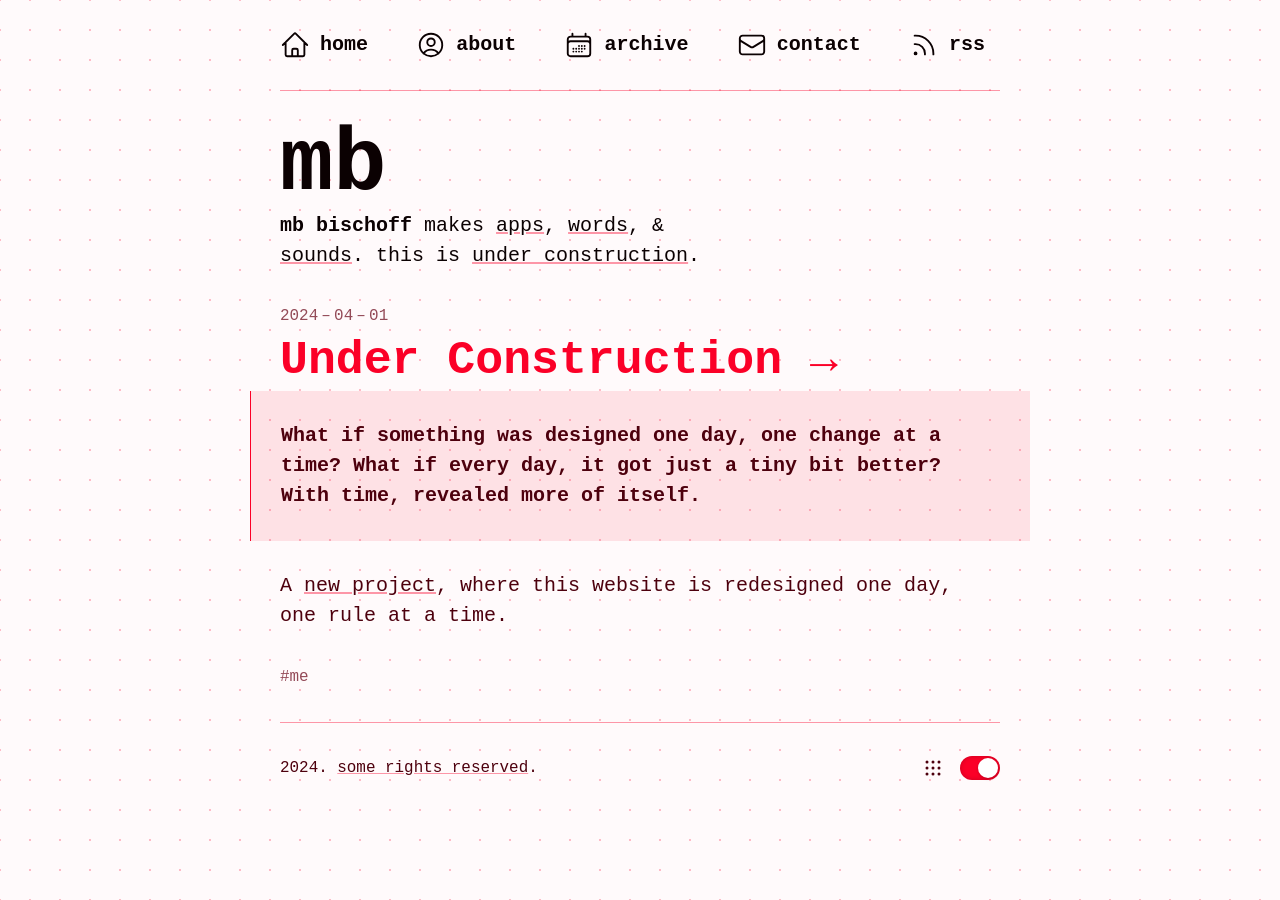
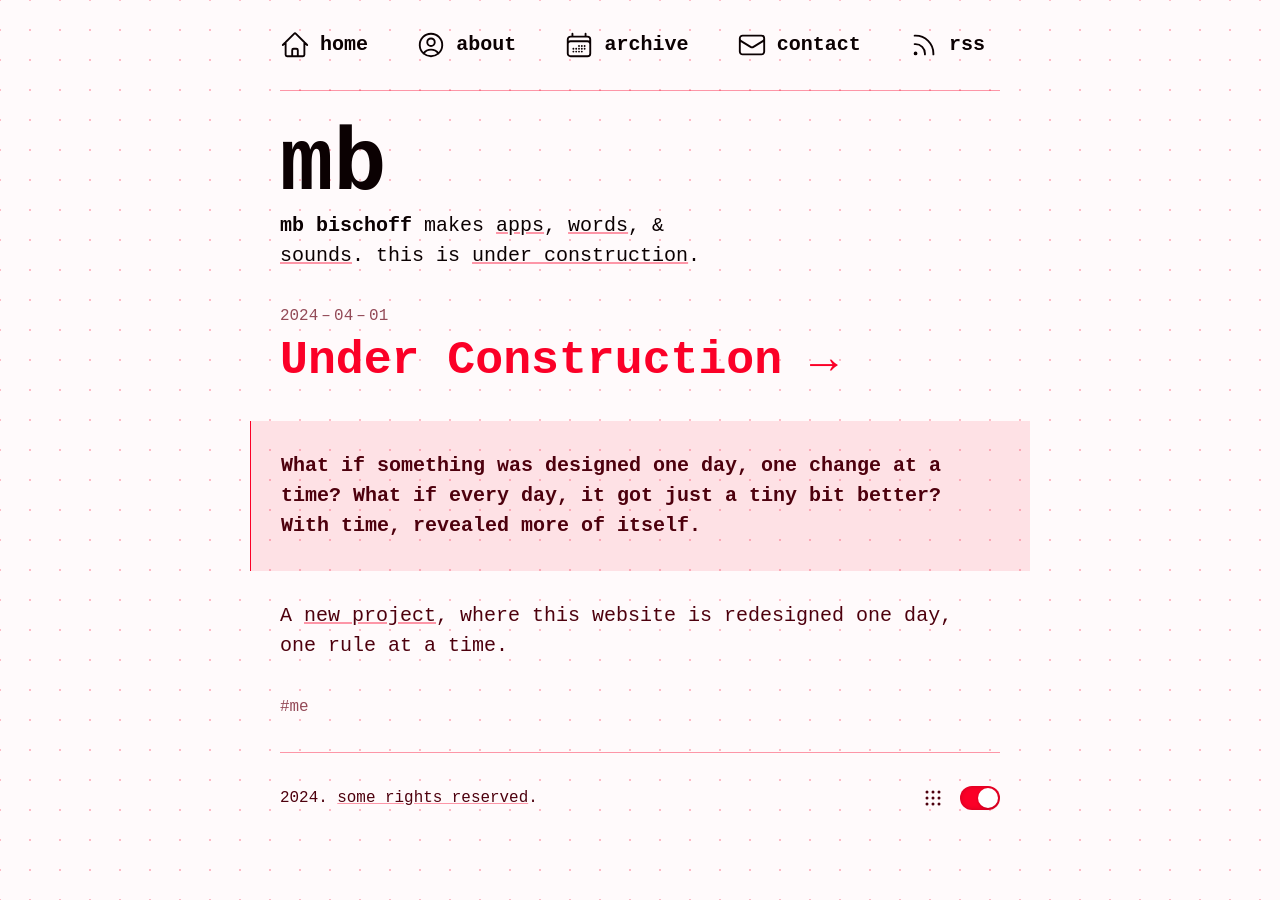
Before and after one commit to mbbischoff/website, a Jekyll site: the page built from _posts/2024-04-01-now-under-construction.markdown, in a window 1280 px wide. Built offline with Jekyll 4.4.1, drawn with Linux system fonts in a browser that asks for light colours; some web fonts are replaced; comment, search, counter and statistics services are not loaded; a style sheet for code colours, icons or effects is not loaded.

Commit message:
Blockquote spacing

```diff
--- a/_sass/base/_typography.scss
+++ b/_sass/base/_typography.scss
@@ -161,6 +161,9 @@ address {
 }
 
 blockquote {
+	margin-block: 1rlh;
+	margin-inline: -1rlh;
+
 	padding-block: 1lh;
 	padding-inline: 1lh;
 
@@ -177,7 +180,6 @@ blockquote {
 		}
 	}
 
-	margin-inline: -1rlh;
 	border-left: var(--border-thickness) solid;
 }
 
```
